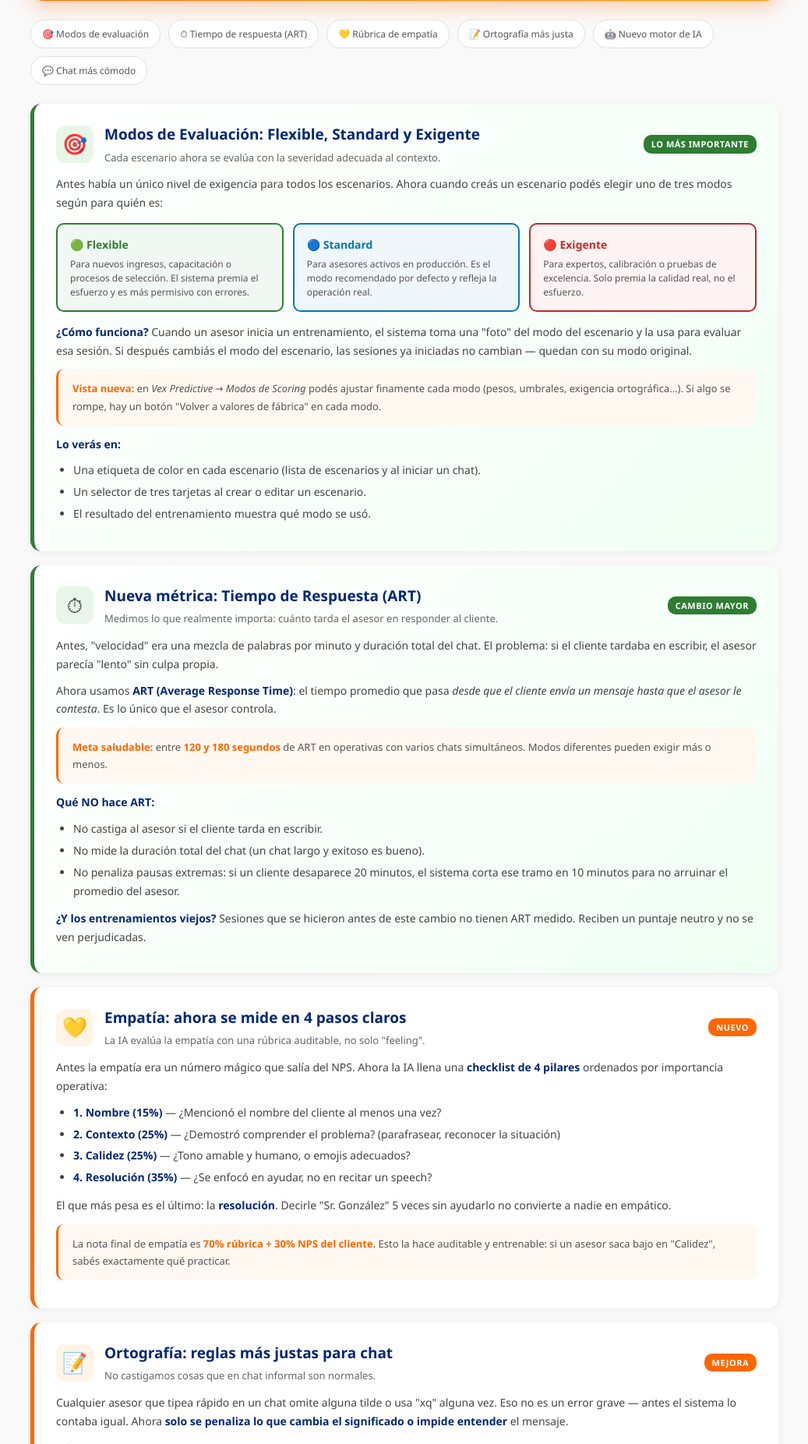
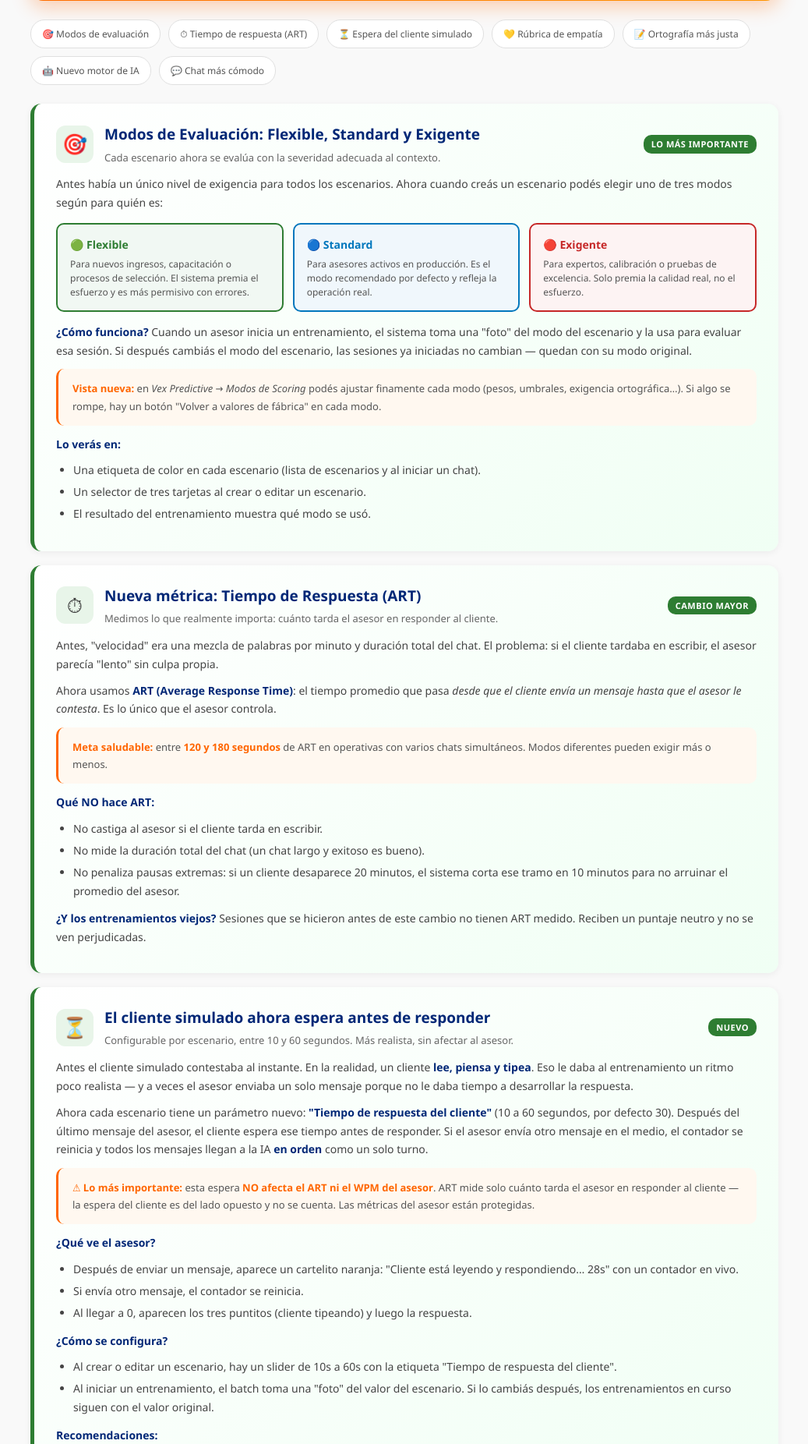
Before and after one commit to alemart87/ixpert, a Python web app: template templates/admin/novedades.html in a window 1280 px wide. Shown: the part 428-2280 px from the top of the page at 78% size, without its empty margins (121-1158 px from the left). Run offline with Jinja, Linux system fonts and the light colour scheme; the template is opened without the code that fills it, so the values that code supplies are empty.

Commit message:
novedades: add card explaining the per-scenario client response delay
- Adds 'Tiempo de respuesta del cliente' card right after the ART card,
  explaining the new debounced flow in plain language: how it works
  (queue + 30s wait + flush), what the agent sees (countdown then
  typing), and how to configure it (10-60s slider per scenario, with
  snapshot at batch start).
- Highlights the metric safety guarantee: ART/WPM are not affected by
  the simulated wait because they measure only client_msg -> agent_msg.
- Recommendations on what value to pick (10-20 agile, 30 realistic,
  45-60 for slower or multi-chat scenarios).
- Quick-nav anchor added.

```diff
--- a/templates/admin/novedades.html
+++ b/templates/admin/novedades.html
@@ -170,6 +170,7 @@
     <div class="nov-quicknav">
         <a href="#modos">🎯 Modos de evaluación</a>
         <a href="#art">⏱ Tiempo de respuesta (ART)</a>
+        <a href="#delay">⏳ Espera del cliente simulado</a>
         <a href="#empatia">💛 Rúbrica de empatía</a>
         <a href="#ortografia">📝 Ortografía más justa</a>
         <a href="#ia">🤖 Nuevo motor de IA</a>
@@ -246,6 +247,47 @@
             </ul>
 
             <p><strong>¿Y los entrenamientos viejos?</strong> Sesiones que se hicieron antes de este cambio no tienen ART medido. Reciben un puntaje neutro y no se ven perjudicadas.</p>
+        </div>
+    </article>
+
+    <!-- ⏳ Tiempo de respuesta del cliente -->
+    <article class="nov-card featured" id="delay">
+        <div class="nov-card-head">
+            <div class="nov-card-icon">⏳</div>
+            <div class="nov-card-title">
+                <h2>El cliente simulado ahora espera antes de responder</h2>
+                <p class="subtitle">Configurable por escenario, entre 10 y 60 segundos. Más realista, sin afectar al asesor.</p>
+            </div>
+            <span class="nov-card-tag">Nuevo</span>
+        </div>
+        <div class="nov-card-body">
+            <p>Antes el cliente simulado contestaba al instante. En la realidad, un cliente <strong>lee, piensa y tipea</strong>. Eso le daba al entrenamiento un ritmo poco realista — y a veces el asesor enviaba un solo mensaje porque no le daba tiempo a desarrollar la respuesta.</p>
+
+            <p>Ahora cada escenario tiene un parámetro nuevo: <strong>"Tiempo de respuesta del cliente"</strong> (10 a 60 segundos, por defecto 30). Después del último mensaje del asesor, el cliente espera ese tiempo antes de responder. Si el asesor envía otro mensaje en el medio, el contador se reinicia y todos los mensajes llegan a la IA <strong>en orden</strong> como un solo turno.</p>
+
+            <div class="nov-highlight">
+                <strong>⚠ Lo más importante:</strong> esta espera <strong>NO afecta el ART ni el WPM del asesor</strong>. ART mide solo cuánto tarda el asesor en responder al cliente — la espera del cliente es del lado opuesto y no se cuenta. Las métricas del asesor están protegidas.
+            </div>
+
+            <p><strong>¿Qué ve el asesor?</strong></p>
+            <ul>
+                <li>Después de enviar un mensaje, aparece un cartelito naranja: "Cliente está leyendo y respondiendo… 28s" con un contador en vivo.</li>
+                <li>Si envía otro mensaje, el contador se reinicia.</li>
+                <li>Al llegar a 0, aparecen los tres puntitos (cliente tipeando) y luego la respuesta.</li>
+            </ul>
+
+            <p><strong>¿Cómo se configura?</strong></p>
+            <ul>
+                <li>Al crear o editar un escenario, hay un slider de 10s a 60s con la etiqueta "Tiempo de respuesta del cliente".</li>
+                <li>Al iniciar un entrenamiento, el batch toma una "foto" del valor del escenario. Si lo cambiás después, los entrenamientos en curso siguen con el valor original.</li>
+            </ul>
+
+            <p><strong>Recomendaciones:</strong></p>
+            <ul>
+                <li><strong>10–20s:</strong> chat ágil — clientes que ya tienen claro lo que quieren.</li>
+                <li><strong>30s:</strong> realista para la mayoría de los casos (default).</li>
+                <li><strong>45–60s:</strong> clientes que tardan, casos complejos, o si querés que el asesor maneje varios chats simultáneos sin saturarse.</li>
+            </ul>
         </div>
     </article>
 
```
